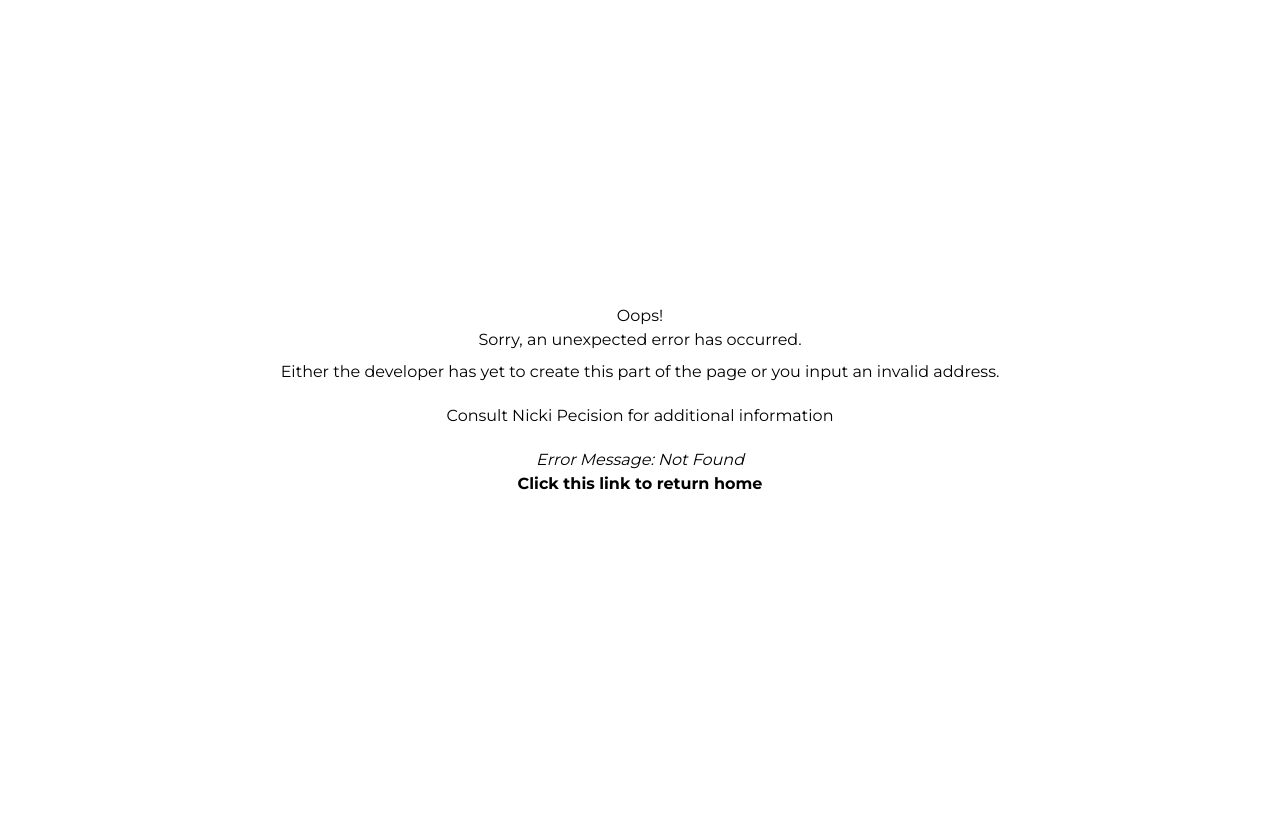
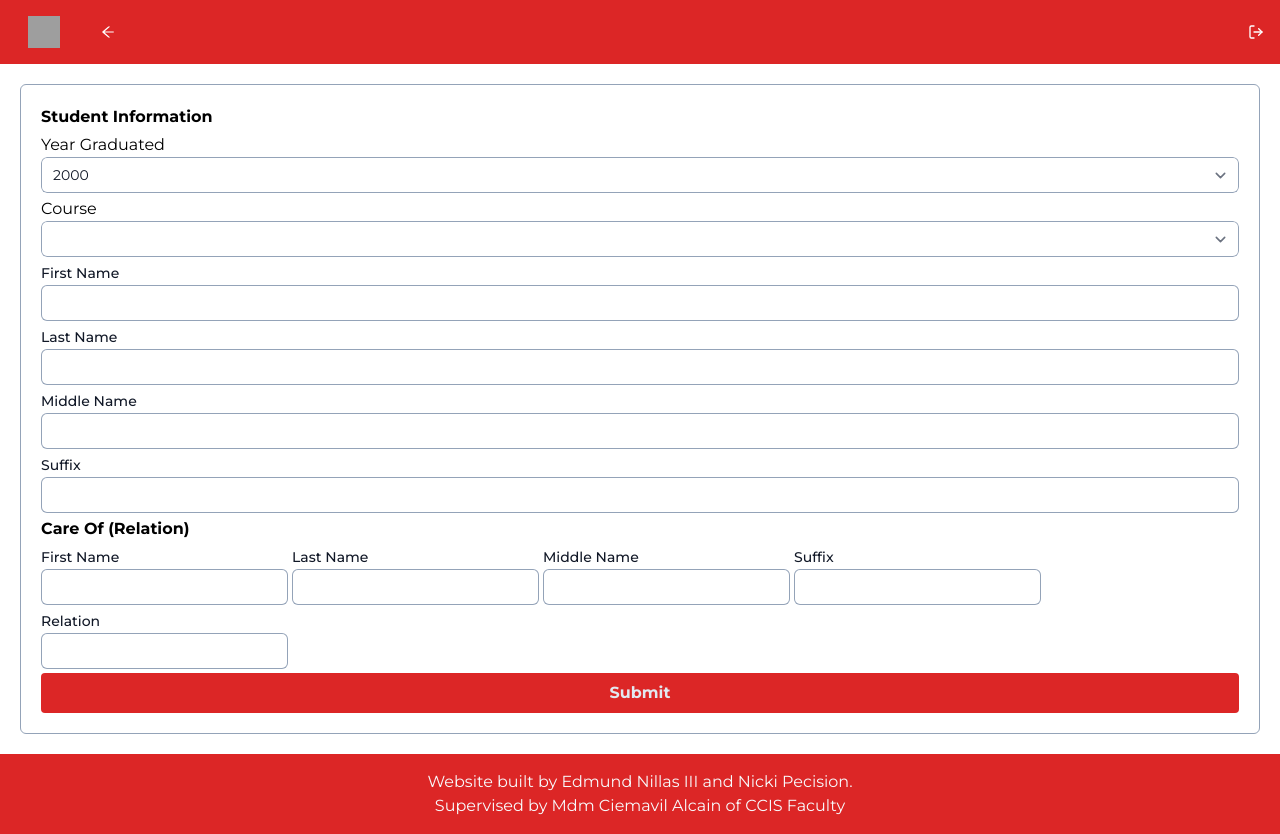
Before and after one commit to edmundnillas3rd/YIS, a React (Vite) app in the folder web/: page /section/yearbook-released in a window 1280 px wide. Before the commit the page ends 800 px from the top, so only its background shows below. Built offline with nearby package versions, Linux system fonts and the light colour scheme; grey boxes are pictures that could not be loaded.

Commit message:
Refactor yearbook solicitation and photo release components

```diff
--- a/web/src/components/Container.tsx
+++ b/web/src/components/Container.tsx
@@ -5,7 +5,7 @@ export default function ({ children, ...otherProps }: any) {
             flex-col
             gap-1
             p-5
-            mx-5
+            m-5
             rounded-md
             border
             border-slate-400
--- a/web/src/components/OrganizationTable/OrganizationFillupForm.tsx
+++ b/web/src/components/OrganizationTable/OrganizationFillupForm.tsx
@@ -176,7 +176,7 @@ export default function ({ data, data2, hasSubmit }: any) {
                         value={yearEnded}
                     />
                     {!loading ? (
-                        <Toggle name="Edit" icon={<MdEdit />} onChange={onEditChange}>
+                        <Toggle name={`${typeof hasSubmit === "boolean" && !hasSubmit ? "Submit" : "Edit"}`} icon={<MdEdit />} onChange={onEditChange}>
                             {(!confirmSave && !confirmDelete) && (
                                 <>
                                     <Button onClick={(e: any) => { setConfirmDelete(true); }}>
--- a/web/src/context/AuthProvider.tsx
+++ b/web/src/context/AuthProvider.tsx
@@ -16,6 +16,11 @@ export const AuthProvider = ({ children }: AuthProviderProps) => {
     useEffect(() => {
 
         (async () => {
+
+            if (import.meta.env.DEV) {
+                return;
+            }
+
             const response = await getCurrentUser();
 
             const [data] = await Promise.all([response]);
--- a/web/src/pages/Home.tsx
+++ b/web/src/pages/Home.tsx
@@ -59,7 +59,7 @@ export default function Main() {
     const claimed = import.meta.env.VITE_STUB_CLAIM;
 
     useEffect(() => {
-        if (role === "admin") {
+        if (import.meta.env.DEV) {
             setDisable(false);
         }
 
@@ -109,7 +109,11 @@ export default function Main() {
                 <Selection index={3} src="/assets/yearbook.png" url="/section/yearbook-photos" callbackFn={callbackFn}>
                     YEARBOOK PHOTOS
                 </Selection>
-                {currentUser && <Selection index={4} src="/assets/yearbook-2.png" url="/section/yearbook-released" callbackFn={callbackFn} disabled={(currentUser as any).claimStatus !== "RETURNED"}>
+                {/* {currentUser && <Selection index={4} src="/assets/yearbook-2.png" url="/section/yearbook-released" callbackFn={callbackFn} disabled={(currentUser as any).claimStatus !== "RETURNED"}>
+                    YEARBOOK RELEASED
+                    {currentUser && (currentUser as any).claimStatus !== "RETURNED" && <p className="font-bold text-slate-500">(Please get the claim stub)</p>}
+                </Selection>} */}
+                {<Selection index={4} src="/assets/yearbook-2.png" url="/section/yearbook-released" callbackFn={callbackFn} disabled={false}>
                     YEARBOOK RELEASED
                     {currentUser && (currentUser as any).claimStatus !== "RETURNED" && <p className="font-bold text-slate-500">(Please get the claim stub)</p>}
                 </Selection>}
--- a/web/src/pages/Solicitation.tsx
+++ b/web/src/pages/Solicitation.tsx
@@ -1,10 +1,25 @@
 import { SyntheticEvent, useEffect, useState } from "react";
 import Container from "../components/Container";
 import { Button, Dropdown, Input } from "../components/Globals";
+import Table from "../components/Table";
 
 export default function () {
 
     const [courses, setCourses] = useState();
+
+    // Student
+    const [firstName, setFirstName] = useState<string>();
+    const [lastName, setLastName] = useState<string>();
+    const [middleName, setMiddleName] = useState<string>();
+    const [suffix, setSuffix] = useState<string>();
+    const [soliNum, setSoliNum] = useState<string>();
+
+    // Care Of
+    const [cfFirstName, setCfFirstName] = useState<string>();
+    const [cfLastName, setCfLastName] = useState<string>();
+    const [cfMiddleName, setCfMiddleName] = useState<string>();
+    const [cfSuffix, setCfSuffix] = useState<string>();
+    const [cfRelation, setCfRelation] = useState<string>();
 
     useEffect(() => {
         (async () => {
@@ -20,14 +35,99 @@ export default function () {
     const onChange = (event: SyntheticEvent) => {
         event.preventDefault();
         const target = event.target as HTMLInputElement;
+
+        switch (target.name) {
+            case "firstName":
+                setFirstName(target.value);
+                break;
+            case "lastName":
+                setLastName(target.value);
+                break;
+            case "middleName":
+                setMiddleName(target.value);
+                break;
+            case "suffix":
+                setSuffix(target.value);
+                break;
+            case "solicitationFormNum":
+                setSoliNum(target.value);
+                break;
+            case "cfFirstName":
+                setCfFirstName(target.value);
+                break;
+            case "cfLastName":
+                setCfLastName(target.value);
+                break;
+            case "cfMiddelName":
+                setCfMiddleName(target.value);
+                break;
+            case "cfSuffix":
+                setCfSuffix(target.value);
+                break;
+            case "cfRelation":
+                setCfRelation(target.value);
+                break;
+        }
     };
 
+    const onSubmit = async (event: SyntheticEvent) => {
+        event.preventDefault();
+        const careOf = {
+            cfFirstName,
+            cfLastName,
+            cfMiddleName,
+            cfSuffix,
+            cfRelation
+        };
+
+        const data = {
+            careOf,
+            firstName,
+            lastName,
+            middleName,
+            suffix,
+
+        };
+    };
+
+    const onClick = async (data: any) => {
+        console.log(data);
+
+    };
+
+    const attr = [
+        "COURSE",
+        "NAME",
+        "SOLI #",
+        "CARE OF",
+        "SOLI STATUS",
+        "DATE RETURNED",
+        "PAYMENT STATUS"
+    ];
+
+    const datas = [
+        {
+            id: "0",
+            couse: "COMPUTER SCIENCE",
+            name: "EDMUND NILLAS III",
+            solicNum: "7001",
+            careOf: "N/A",
+            soliStatus: "UNRETURNED",
+            dateReturned: "N/A",
+            paymentStatus: "HALF-PAID"
+        }
+    ];
+
     return (
+        <>
+
             <Container>
                 <form
-                className="flex flex-row flex-wrap"
+                    className="flex flex-col gap-2"
                     method="POST"
                 >
+                    <h3 className="font-bold">Student Information</h3>
+                    <section className="flex flex-row flex-wrap gap-1">
                         <Dropdown
                             label="Course"
                             name="course"
@@ -54,15 +154,16 @@ export default function () {
                             onChange={onChange}
                         />
                         <Input
-                    title="Suffix"
-                    id="suffix"
-                    onChange={onChange}
-                />
-                <Input
-                    title="Solicitation Form #"
+                            title="Solicitation Form # (EX. 2023-2010)"
                             id="solicitationFormNum"
                             onChange={onChange}
                         />
+                    </section>
+                    <section className="flex flex-col gap-1">
+                        <h3 className="font-bold">Care Of</h3>
+                        <p className="text-gray-600">NOTE: IN CASE OF, CAREE OF MUST LOSS MUST PAY PHP 200</p>
+                    </section>
+                    <section className="flex flex-row flex-wrap gap-1">
                         <Input
                             title="First Name"
                             id="cfFirstName"
@@ -88,8 +189,20 @@ export default function () {
                             id="cfRelation"
                             onChange={onChange}
                         />
+                    </section>
                     <Button>Submit</Button>
                 </form>
             </Container>
+            <Container>
+                <Input
+                    placeholder="Search the name of student"
+                />
+                <Table
+                    columns={attr}
+                    datas={datas}
+                    onClickCallback={onClick}
+                />
+            </Container>
+        </>
     );
 }
--- /dev/null
+++ b/web/src/pages/YearbookPhotos.tsx
@@ -0,0 +1,31 @@
+import Container from "../components/Container";
+import { Input } from "../components/Globals";
+import Table from "../components/Table";
+
+export default function () {
+
+    const attr = [
+        0
+    ];
+
+    const datas = [
+        0
+    ];
+
+    const onClick = async (data: any) => {
+
+    };
+
+    return (
+        <Container>
+            <Input
+                placeholder="Search the name of student"
+            />
+            <Table
+                columns={attr}
+                datas={datas}
+                onClickCallback={onClick}
+            />
+        </Container>
+    );
+}
--- /dev/null
+++ b/web/src/pages/YearbookReleased.tsx
@@ -0,0 +1,125 @@
+import { SyntheticEvent, useState } from "react";
+import Container from "../components/Container";
+import { Button, Dropdown, Input } from "../components/Globals";
+import { generateYearRange } from "../utilities/generateYearRange";
+
+export default function () {
+    const [courses, setCourses] = useState();
+
+    const [firstName, setFirstName] = useState<string>();
+    const [lastName, setLastName] = useState<string>();
+    const [middleName, setMiddleName] = useState<string>();
+    const [suffix, setSuffix] = useState<string>();
+
+    const [cfFirstName, setCfFirstName] = useState<string>();
+    const [cfLastName, setCfLastName] = useState<string>();
+    const [cfMiddleName, setCfMiddleName] = useState<string>();
+    const [cfSuffix, setCfSuffix] = useState<string>();
+    const [cfRelation, setCfRelation] = useState<string>();
+
+    const years = generateYearRange();
+
+    const onChange = (event: SyntheticEvent) => {
+        event.preventDefault();
+        const target = event.target as HTMLInputElement;
+
+        switch (target.name) {
+            case "firstName":
+                setFirstName(target.value);
+                break;
+            case "lastName":
+                setLastName(target.value);
+                break;
+            case "middleName":
+                setMiddleName(target.value);
+                break;
+            case "suffix":
+                setSuffix(target.value);
+                break;
+            case "cfFirstName":
+                setCfFirstName(target.value);
+                break;
+            case "cfLastName":
+                setCfLastName(target.value);
+                break;
+            case "cfMiddelName":
+                setCfMiddleName(target.value);
+                break;
+            case "cfSuffix":
+                setCfSuffix(target.value);
+                break;
+            case "cfRelation":
+                setCfRelation(target.value);
+                break;
+        }
+    };
+
+    return (
+        <Container>
+            <section className="flex flex-col gap-1">
+                <h3 className="font-bold">Student Information</h3>
+            </section>
+            <Dropdown
+                label="Year Graduated"
+                name="course"
+                datas={years}
+            />
+            <Dropdown
+                label="Course"
+                name="course"
+                datas={courses}
+            />
+            <Input
+                title="First Name"
+                id="firstName"
+                onChange={onChange}
+            />
+            <Input
+                title="Last Name"
+                id="lastName"
+                onChange={onChange}
+            />
+            <Input
+                title="Middle Name"
+                id="middleName"
+                onChange={onChange}
+            />
+            <Input
+                title="Suffix"
+                id="suffix"
+                onChange={onChange}
+            />
+            <section className="flex flex-col gap-1">
+                <h3 className="font-bold">Care Of (Relation)</h3>
+            </section>
+            <section className="flex flex-row flex-wrap gap-1">
+                <Input
+                    title="First Name"
+                    id="cfFirstName"
+                    onChange={onChange}
+                />
+                <Input
+                    title="Last Name"
+                    id="cfLastName"
+                    onChange={onChange}
+                />
+                <Input
+                    title="Middle Name"
+                    id="cfmiddleName"
+                    onChange={onChange}
+                />
+                <Input
+                    title="Suffix"
+                    id="cfSuffix"
+                    onChange={onChange}
+                />
+                <Input
+                    title="Relation"
+                    id="cfRelation"
+                    onChange={onChange}
+                />
+            </section>
+            <Button>Submit</Button>
+        </Container>
+    );
+}
```
Also changed, not shown: web/src/routes/router.tsx (+10 -0 lines). Lines whose indentation alone changed are shown as unchanged.
